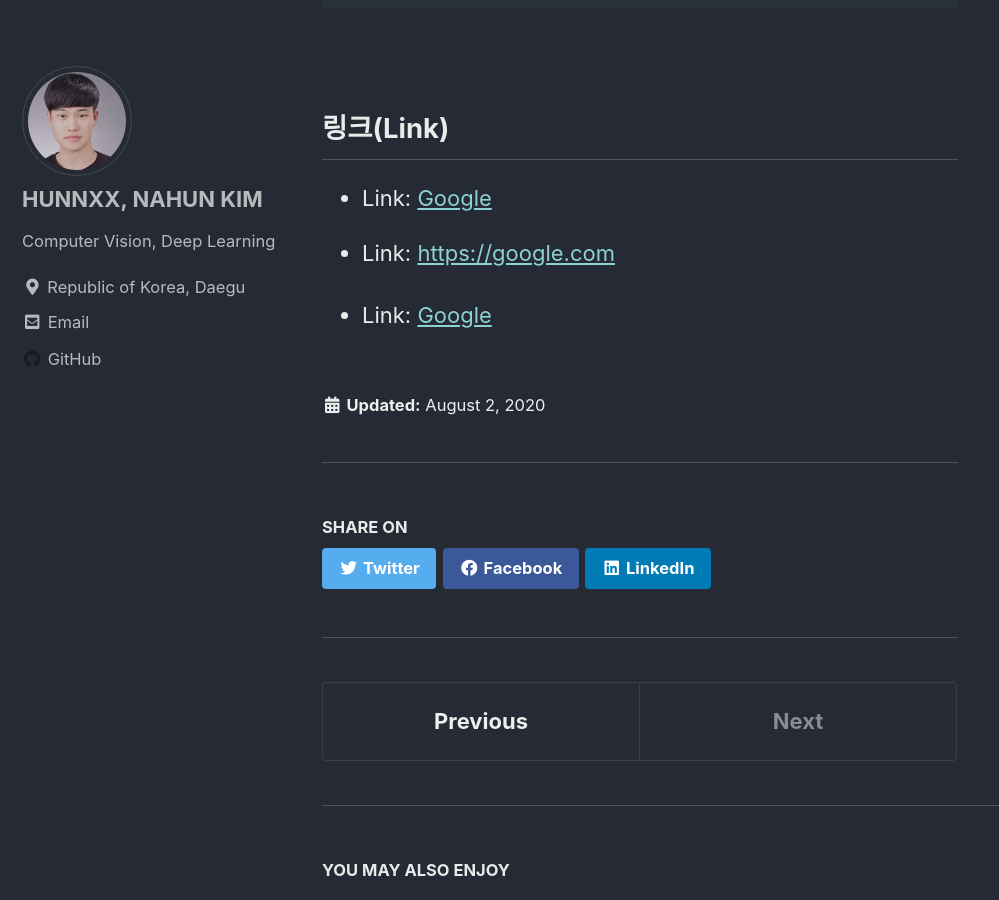
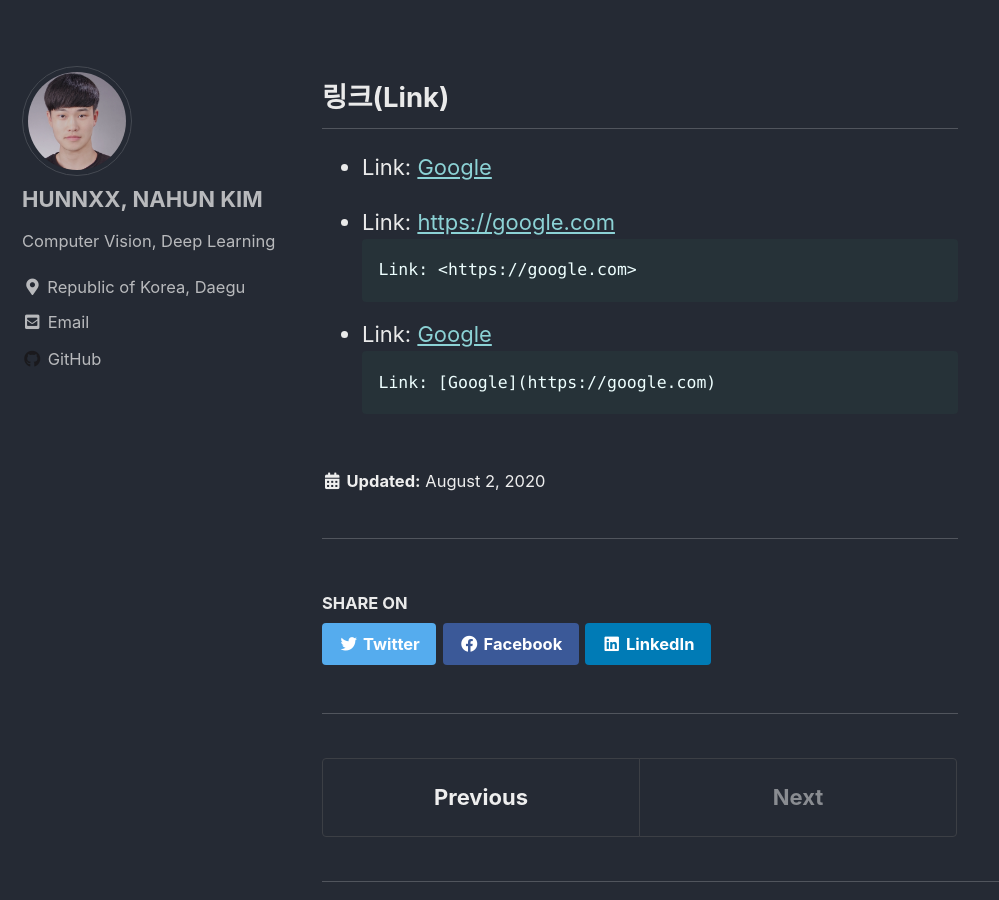
Before and after one commit to hunnxx/hunnxx.github.io, a Jekyll site: the page built from _posts/2020-08-01-practice.md, in a window 1280 px wide and 900 px high, scrolled down 3747 px. Shown: the whole window, without its empty margins (0-999 px from the left). Built offline with Jekyll 4.4.1, drawn with Linux system fonts in a browser that asks for light colours; cached includes are drawn as plain includes.

Commit message:
Update 2020-08-01-practice.md

````diff
--- a/_posts/2020-08-01-practice.md
+++ b/_posts/2020-08-01-practice.md
@@ -120,7 +120,6 @@ end code block.
 
 ## 수평선(Horizontal Rules)
 
-* * *
 ```
 * * *
 
@@ -142,5 +141,11 @@ end code block.
 [google-link]: https://google.com
 
 - Link: <https://google.com>
+```
+Link: <https://google.com>
+```
 
 - Link: [Google](https://google.com)
+```
+Link: [Google](https://google.com)
+```
````
